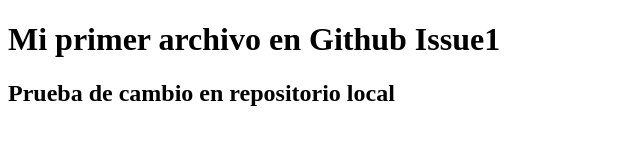
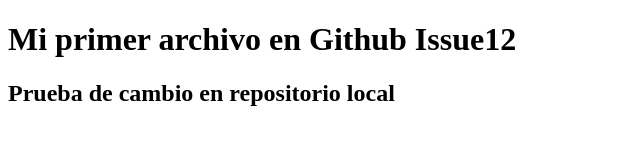
Before and after one commit to EzequielBarraza/primer-proyecto, a plain HTML site: page index.html in a window 1280 px wide. Shown: the full height of the page, 0-640 px from the left. Drawn offline with Linux system fonts and the light colour scheme.

Commit message:
5to commit

```diff
--- a/index.html
+++ b/index.html
@@ -4,6 +4,6 @@
 <title>Mi primer archivo en Github</title>
 </head>
 <body>
-<h1>Mi primer archivo en Github Issue1</h1>
+<h1>Mi primer archivo en Github Issue12</h1>
 <h2>Prueba de cambio en repositorio local</h2>
 </body>
```
